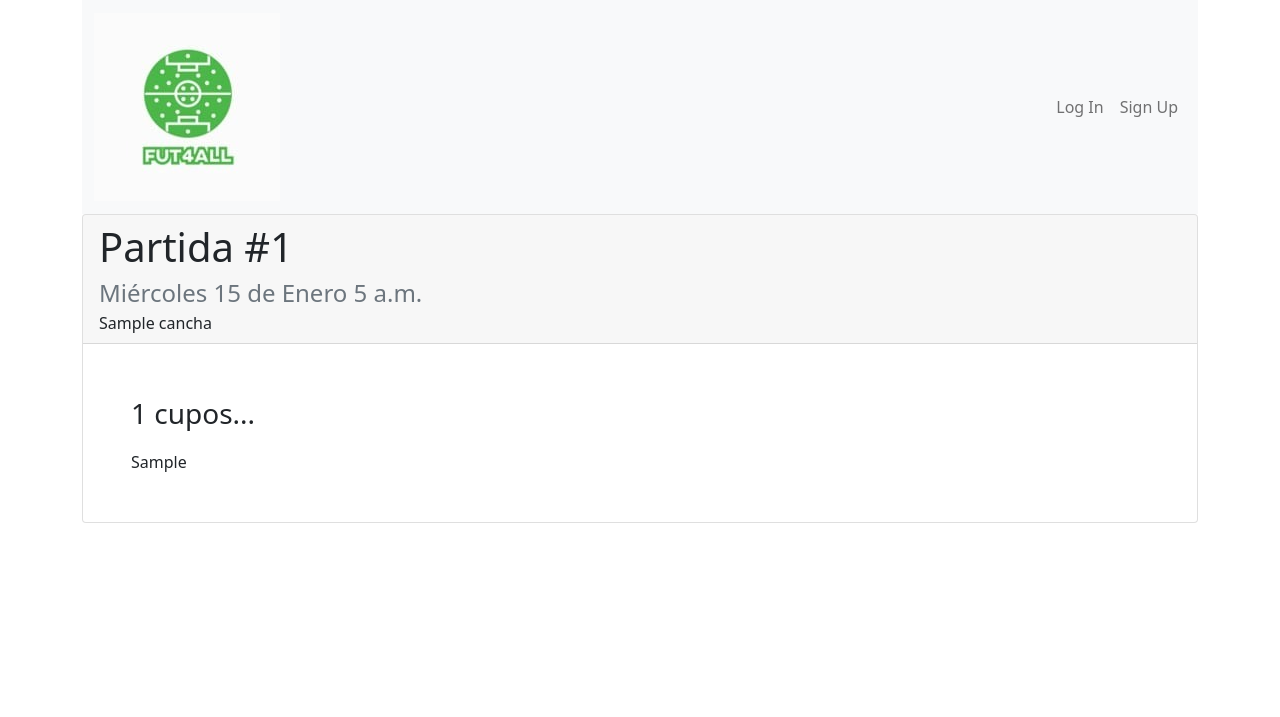
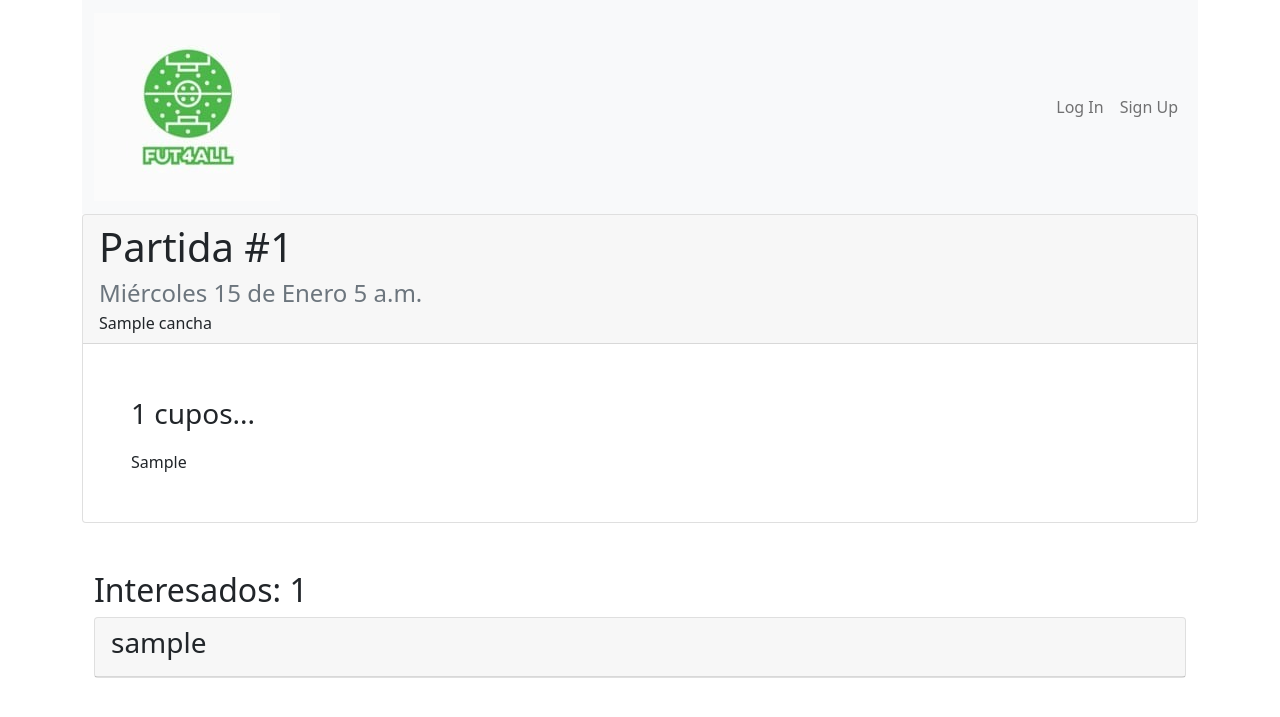
Before and after one commit to jbbenavidesr/futbol-app, a Django app: page /partidas/1/ in a window 1280 px wide. Shown: the top 717 px of the page. Run offline with Django 3.2, Linux system fonts and the light colour scheme; tables that the repository leaves empty hold one stand-in row (values such as "Sample post"); parts of the project's set-up code (start-up, migrations or seed data) failed here and were passed over.

Commit message:
Add some info

```diff
--- a/templates/partidas/partida_detail.html
+++ b/templates/partidas/partida_detail.html
@@ -19,4 +19,21 @@
         </div>
     </article>
 </section>
+<section>
+    <div class="container">
+        <h2>Interesados: {{ partida.solicitudes.all |length}}</h2>
+        <ul class="list-unstyled row">
+            {% for solicitud in partida.solicitudes.all %}
+            <li class="col">
+                <article class="card">
+                    <header class="card-header">
+                        <h3>{{ solicitud.usuario }}</h3>
+                    </header>
+                </article>
+            </li>
+            {% endfor %}
+        </ul>
+    </div>
+</section>
+
 {% endblock content %}
```
